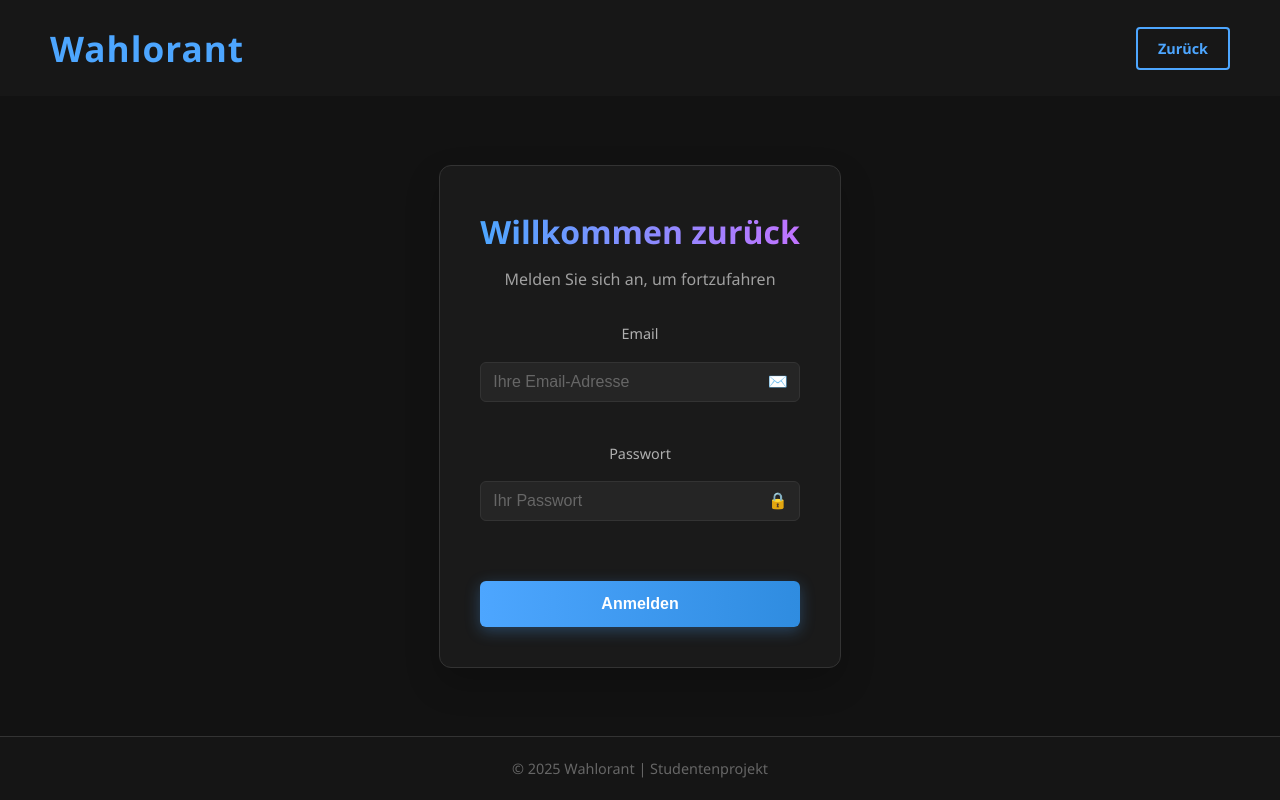
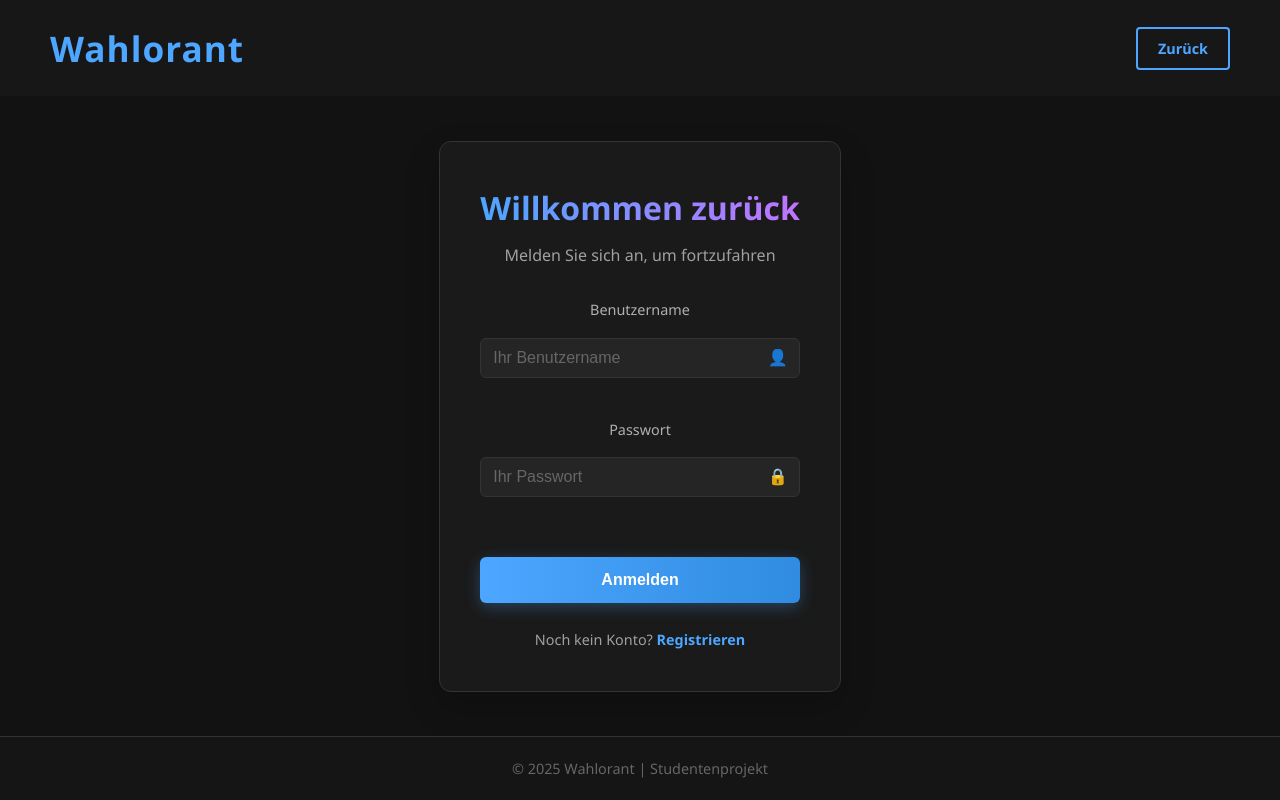
Before and after one commit to JavaHammes/Wahlorant-Frontend, a React (Create React App) app: page / in a window 1280 px wide. Both pictures are taken after a click on the button "Anmelden". Built offline with nearby package versions, Linux system fonts and the light colour scheme.

Commit message:
Connected User Log In

```diff
--- a/src/constants/api.js
+++ b/src/constants/api.js
@@ -1,2 +1,3 @@
 export const API_URL = 'http://localhost:5000/';
 export const CREATE_USER_ENDPOINT = 'api/user/create';
+export const LOGIN_ENDPOINT = 'api/user/login';
--- a/src/pages/login/login.css
+++ b/src/pages/login/login.css
@@ -248,3 +248,20 @@ input:focus {
     box-shadow: 0 0 0 0 rgba(77, 166, 255, 0);
   }
 }
+
+.error-message {
+  background-color: rgba(255, 75, 75, 0.1);
+  border: 1px solid rgba(255, 75, 75, 0.3);
+  color: #ff4b4b;
+  padding: 12px;
+  border-radius: 6px;
+  margin-bottom: 20px;
+  font-size: 0.9rem;
+  text-align: center;
+}
+
+.login-button:disabled {
+  background: linear-gradient(90deg, #7c9cba, #536f8a);
+  cursor: not-allowed;
+  transform: none;
+}
--- a/src/pages/login/login.js
+++ b/src/pages/login/login.js
@@ -1,15 +1,56 @@
 import React, { useState } from 'react';
-import { Link } from 'react-router-dom';
-import {HOMEPAGE_ROUTE, REGISTER_ROUTE} from "../../constants/routes";
+import { Link, useNavigate } from 'react-router-dom';
+import {HOMEPAGE_ROUTE, REGISTER_ROUTE, ADMIN_DASHBOARD_ROUTE, USER_DASHBOARD_ROUTE} from "../../constants/routes";
+import { API_URL, LOGIN_ENDPOINT} from "../../constants/api";
 import './login.css';
 
 const LoginPage = () => {
-  const [email, setEmail] = useState('');
+  const navigate = useNavigate();
+  const [username, setUsername] = useState('');
   const [password, setPassword] = useState('');
+  const [error, setError] = useState('');
+  const [isLoading, setIsLoading] = useState(false);
 
-  const handleSubmit = (e) => {
+  const handleSubmit = async (e) => {
     e.preventDefault();
-    console.log('Login attempt:', { email, password });
+    setError('');
+    setIsLoading(true);
+
+    try {
+      const response = await fetch(`${API_URL}${LOGIN_ENDPOINT}`, {
+        method: 'POST',
+        headers: {
+          'Content-Type': 'application/json',
+        },
+        body: JSON.stringify({
+          username,
+          password
+        }),
+      });
+
+      const data = await response.json();
+
+      if (response.ok) {
+        localStorage.setItem('token', data.token);
+
+        if (data.user && data.user.username) {
+            localStorage.setItem('username', data.user.username);
+        }
+
+        if (data.user && data.user.role === 'admin') {
+          navigate(ADMIN_DASHBOARD_ROUTE);
+        } else {
+          navigate(USER_DASHBOARD_ROUTE);
+        }
+      } else {
+        setError(data.message || 'Login fehlgeschlagen. Bitte überprüfen Sie Ihre Anmeldedaten.');
+      }
+    } catch (error) {
+      console.error('Login error:', error);
+      setError('Ein Fehler ist aufgetreten. Bitte versuchen Sie es später erneut.');
+    } finally {
+      setIsLoading(false);
+    }
   };
 
   return (
@@ -32,19 +73,26 @@ const LoginPage = () => {
             <p>Melden Sie sich an, um fortzufahren</p>
           </div>
 
+          {error && (
+            <div className="error-message">
+              {error}
+            </div>
+          )}
+
           <form className="login-form" onSubmit={handleSubmit}>
             <div className="form-group">
-              <label htmlFor="email">Email</label>
+              <label htmlFor="username">Benutzername</label>
               <div className="input-container">
                 <input
-                  type="email"
-                  id="email"
-                  value={email}
-                  onChange={(e) => setEmail(e.target.value)}
-                  placeholder="Ihre Email-Adresse"
+                  type="text"
+                  id="username"
+                  value={username}
+                  onChange={(e) => setUsername(e.target.value)}
+                  placeholder="Ihr Benutzername"
                   required
+                  disabled={isLoading}
                 />
-                <span className="input-icon">✉️</span>
+                <span className="input-icon">👤</span>
               </div>
             </div>
 
@@ -58,13 +106,24 @@ const LoginPage = () => {
                   onChange={(e) => setPassword(e.target.value)}
                   placeholder="Ihr Passwort"
                   required
+                  disabled={isLoading}
                 />
                 <span className="input-icon">🔒</span>
               </div>
             </div>
 
-            <button type="submit" className="login-button">Anmelden</button>
+            <button
+              type="submit"
+              className="login-button"
+              disabled={isLoading}
+            >
+              {isLoading ? 'Anmeldung...' : 'Anmelden'}
+            </button>
           </form>
+
+          <div className="signup-prompt">
+            <p>Noch kein Konto? <Link to={REGISTER_ROUTE} className="signup-link">Registrieren</Link></p>
+          </div>
         </div>
       </main>
 
```
